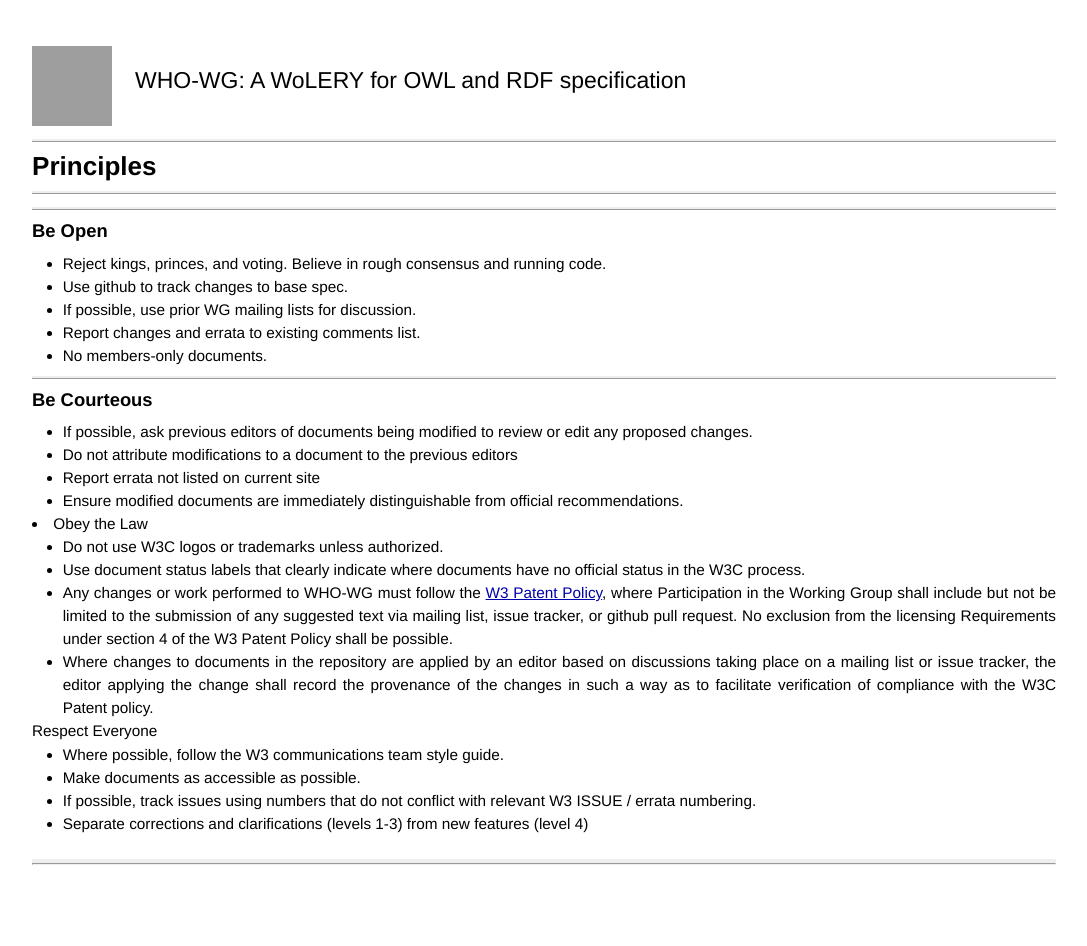
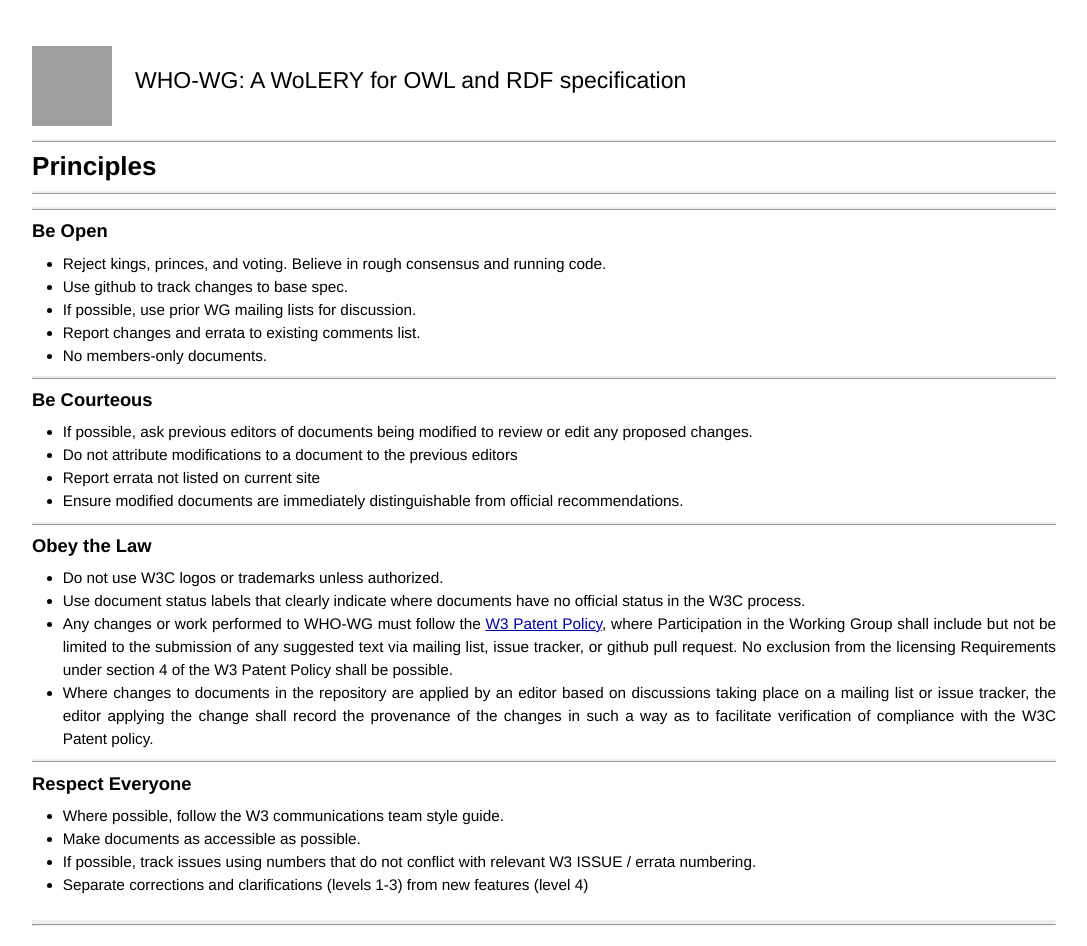
Before and after one commit to WHO-WG/WHO-WG.github.io, a Jekyll site: the page built from principles.html, in a window 1280 px wide. Shown: the whole page, without its empty margins (96-1183 px from the left). Built offline with Jekyll 4.4.1, drawn with Linux system fonts in a browser that asks for light colours; Markdown is read by kramdown in place of the engine named in the settings; grey boxes are pictures that could not be loaded.

```diff
--- a/principles.html
+++ b/principles.html
@@ -23,7 +23,7 @@ title: WHO-WG - Principles
   <li> Ensure modified documents are immediately distinguishable from
   official recommendations.
   </ul>
-   <li id="law"> Obey the Law
+   <h2 id="law"> Obey the Law</h2>
  <ul>
   <li>  Do not use W3C logos or trademarks unless authorized.
   <li>  Use document status labels that clearly indicate where documents
@@ -42,7 +42,7 @@ title: WHO-WG - Principles
   W3C Patent policy.
  </ul>
 
- </h2 id="respect"> Respect Everyone </h2>
+ <h2 id="respect"> Respect Everyone </h2>
   <ul>
     <li> Where possible, follow the W3 communications team style guide.
     <li> Make documents as accessible as possible.
```
